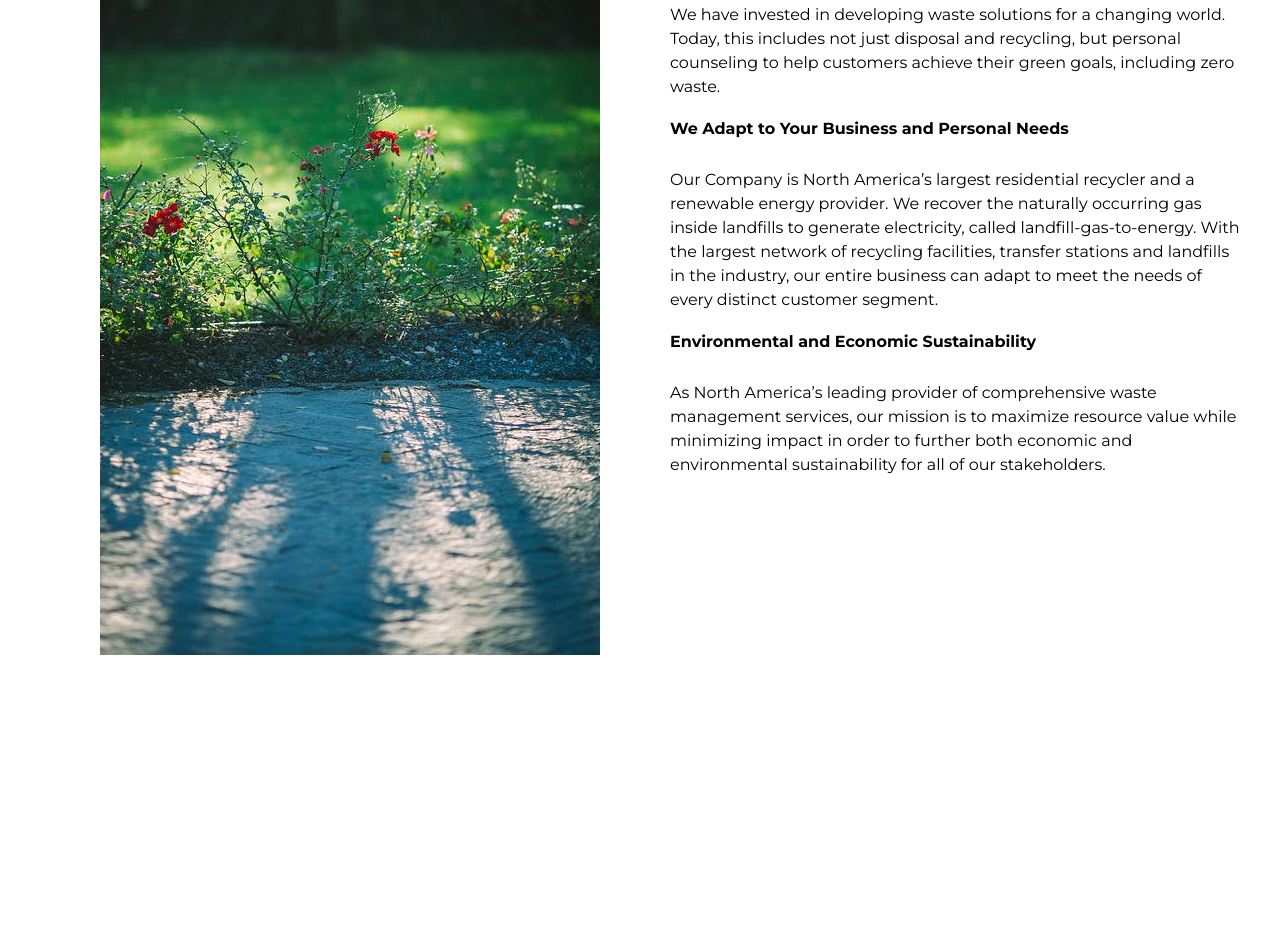
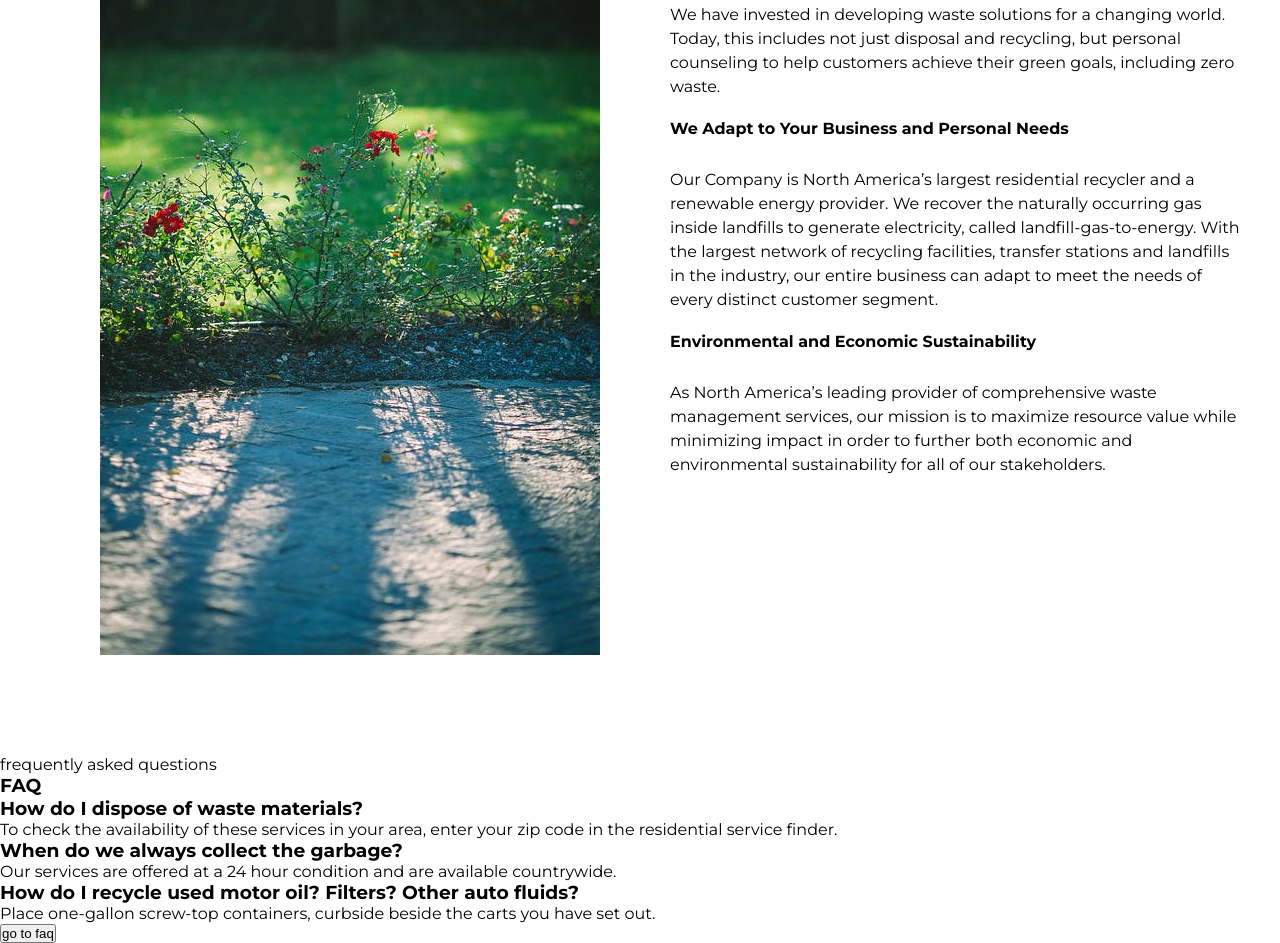
Before and after one commit to Trend20/WE-WASTE, a plain HTML site: page index.html in a window 1280 px wide. Shown: the part 2344-3287 px from the top of the page. Before the commit the page ends 3099 px from the top, so only its background shows below. Drawn offline with Linux system fonts and the light colour scheme.

Commit message:
working on the faq

```diff
--- a/index.html
+++ b/index.html
@@ -155,6 +155,40 @@
                </p>
            </div>
        </div>
+
+       <!-- FAQs -->
+       <div class="faqs">
+           <div class="faqs-header">
+               <p>frequently asked questions</p>
+               <h3>FAQ</h3>
+           </div>
+
+           <div class="card-section">
+               <div class="card">
+                   <h3>How do I dispose of waste materials?</h3>
+                   <p>
+                    To check the availability of these services in your area,
+                    enter your zip code in the residential service finder.
+                   </p>
+               </div>
+
+               <div class="card">
+                <h3>When do we always collect the garbage?</h3>
+                <p>
+                 Our services are offered at a 24 hour condition and are available countrywide.
+                </p>
+               </div>
+
+            <div class="card">
+                <h3>How do I recycle used motor oil? Filters? Other auto fluids?</h3>
+                <p>
+                    Place one-gallon screw-top containers, curbside beside the carts you have set out.
+                </p>
+            </div>
+           </div>
+
+           <button>go to faq</button>
+       </div>
     </div>
     <!-- end of page container -->
 </body>
```
